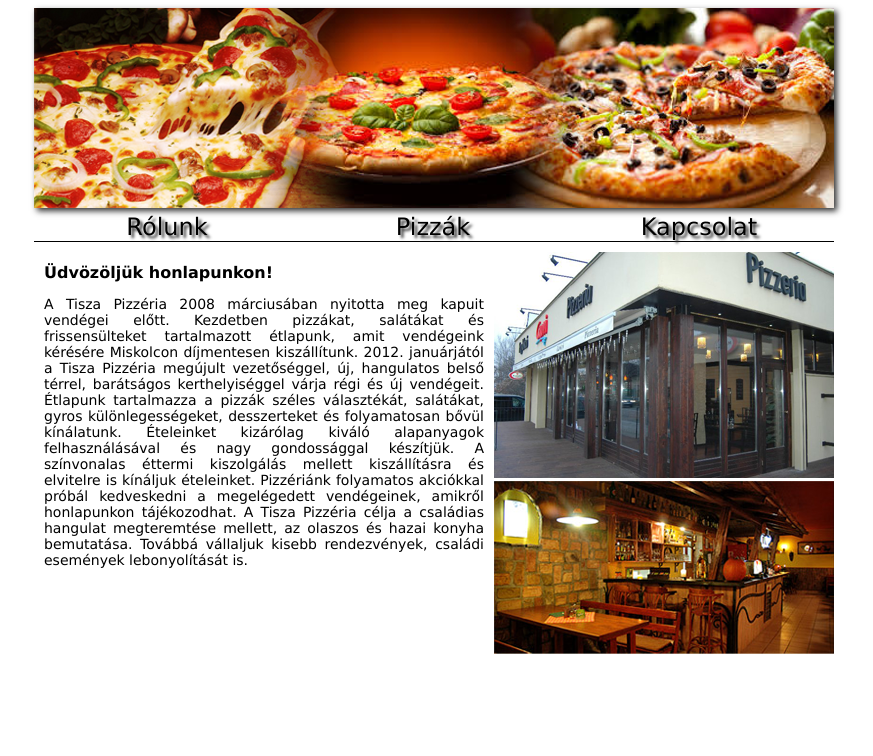
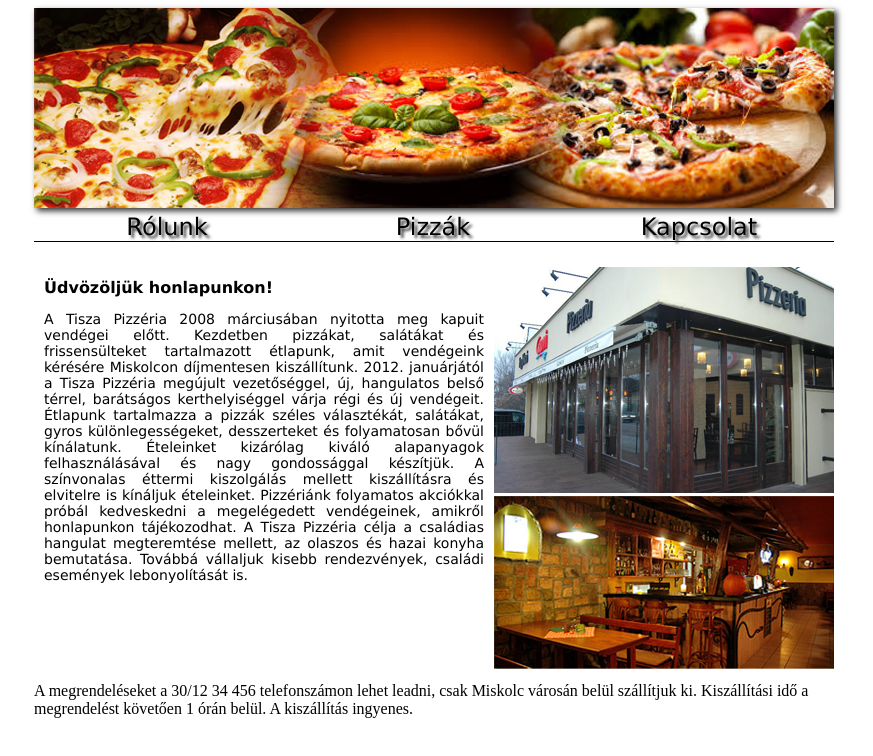
Before and after one commit to istvan747/beadando, a plain HTML site: page beadando/pizzeria/index.html in a window 1280 px wide. Shown: the whole page, without its empty margins (206-1079 px from the left). Drawn offline with Linux system fonts and the light colour scheme.

Commit message:
footer formázása kész

```diff
--- a/beadando/pizzeria/css/tiszaPizzaStyle.css
+++ b/beadando/pizzeria/css/tiszaPizzaStyle.css
@@ -1,9 +1,15 @@
+div#web-content{
+	width: 800px;
+	height: auto;
+	margin: auto;
+}
+
 div#header{
 	width: 800px;
 	height : 200px;
-	margin: auto;
 	background-image: url("../images/header.png");
 	box-shadow: 3px 3px 6px #333333;
+	float: left;
 }
 
 div#nav{
@@ -12,6 +18,7 @@ div#nav{
 	width: 800px;
 	height: auto;
 	margin: 5px auto;
+	float: left;
 }
 
 div#nav ul{
@@ -42,10 +49,10 @@ div#nav a:hover{
 div#content{
 	width: 800px;
 	height: auto;
-	margin: auto;
-	padding: 20px 0px 10px 0px;
+	padding: 10px 0px;
 	font-family: Myriad Pro,Verdana,Arial;
 	font-size: 14px;
+	float: left;
 }
 
 div#pizzak, div.pizza{
@@ -115,3 +122,9 @@ table#elerhetosseg{
 	margin-top: 20px;
 	text-align: left;
 }
+
+div#footer{
+	width: 800px;
+	height: auto;
+	float: left;
+}
--- a/beadando/pizzeria/index.html
+++ b/beadando/pizzeria/index.html
@@ -35,6 +35,7 @@
 		</script>
 	</head>
 	<body>
+		<div id="web-content">
 			<div id="header">
 			</div>
 			<div id="nav">
@@ -48,7 +49,8 @@
 
 			</div>
 			<div id="footer">
-
+				A megrendeléseket a 30/12 34 456 telefonszámon lehet leadni, csak Miskolc városán belül szállítjuk ki. Kiszállítási idő a megrendelést követően 1 órán belül. A kiszállítás ingyenes.
+			</div>
 		</div>
 	</body>
 </html>
```
Also changed, not shown: beadando/pizzeria/kapcsolat.html (+0 -1 lines). Lines whose indentation alone changed are shown as unchanged.
